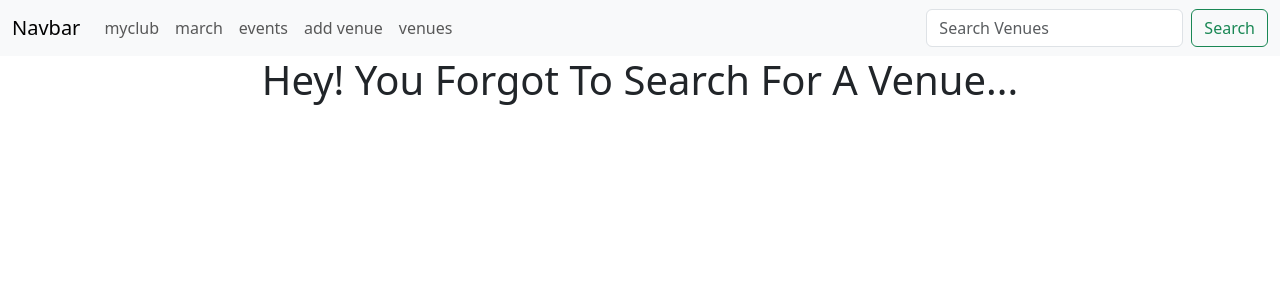
After one commit to CodeWithMe08/myclub-website, a Django app: template myclub_website/events/templates/events/search_venues.html in a window 1280 px wide. The commit adds this page. Shown: the top 300 px of the page. Run offline with Django 4.2, Linux system fonts and the light colour scheme; the template is opened without the code that fills it, so the values that code supplies are empty.

Commit message:
added search venue

```diff
--- a/myclub_website/events/templates/events/navbar.html
+++ b/myclub_website/events/templates/events/navbar.html
@@ -23,8 +23,10 @@
             <a class="nav-link" href="{% url 'list-venues' %}">venues</a>
           </li>
         </ul>
-        <form class="d-flex" role="search">
-          <input class="form-control me-2" type="search" placeholder="Search" aria-label="Search">
+        <form class="d-flex" method=POST action="{% url 'search-venues' %}">
+          {% csrf_token %}
+
+          <input class="form-control me-2" type="search" placeholder="Search Venues" aria-label="Search" name="searched">
           <button class="btn btn-outline-success" type="submit">Search</button>
         </form>
       </div>
--- /dev/null
+++ b/myclub_website/events/templates/events/search_venues.html
@@ -0,0 +1,18 @@
+{% extends 'events/base.html' %}
+
+{% block content %}
+	<center>
+	{% if searched %}
+		<h1>You Searched For {{ searched }}</h1>
+		<br/>
+		{% for venue in venues %}
+			<a href="{% url 'show-venue' venue.id %}">{{ venue }}</a><br/>
+		{% endfor %}
+
+	{% else %}
+		<h1>Hey! You Forgot To Search For A Venue...</h1>
+	{% endif %}
+
+
+	</center>
+{% endblock %}
--- a/myclub_website/events/urls.py
+++ b/myclub_website/events/urls.py
@@ -9,5 +9,6 @@ urlpatterns = [
     path('add_venue/', views.add_venue, name='add-venue'),
     path('list_venues/', views.list_venues, name='list-venues'),
     path('show_venue/<venue_id>', views.show_venue, name='show-venue'),
+    path('search_venues/', views.search_venues, name='search-venues'),
 
 ]
```
Also changed, not shown: myclub_website/events/views.py (+14 -0 lines).
